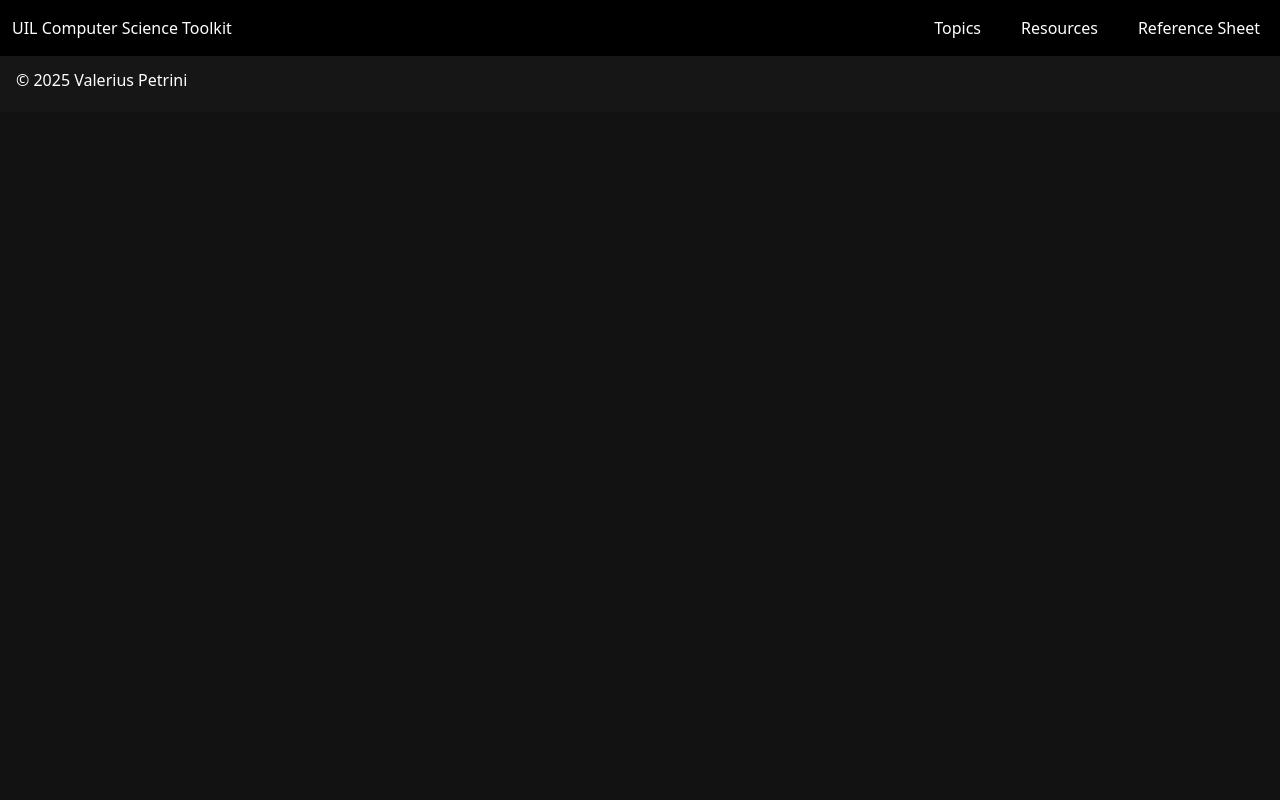
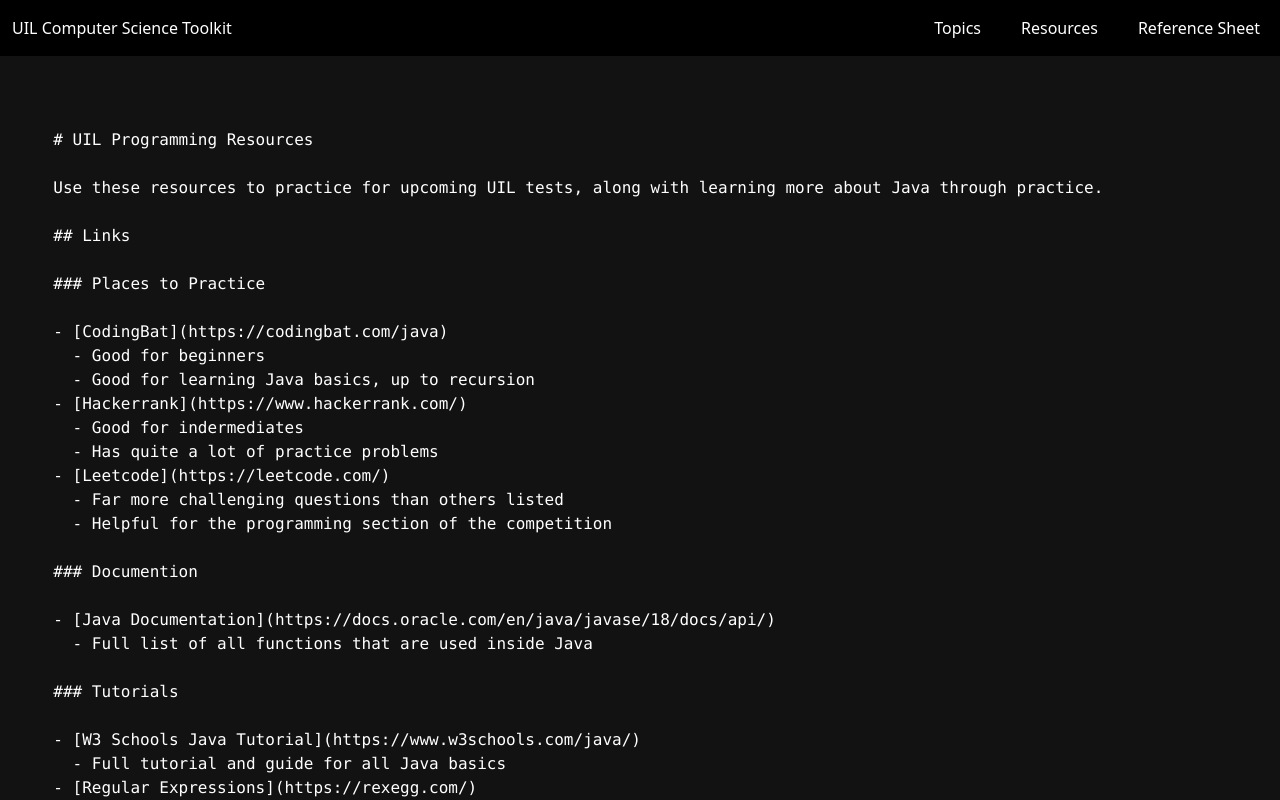
Before and after one commit to Villy-P/UIL-CS-Toolkit, a SvelteKit app: page /resources in a window 1280 px wide. Before the commit this address had no page. Shown: the top 800 px of the page. Built offline with nearby package versions, Linux system fonts and the light colour scheme.

Commit message:
feat: add new UIL Programming Resources page with Markdown support

```diff
--- /dev/null
+++ b/src/components/Markdown.svelte
@@ -0,0 +1,20 @@
+<script lang="ts">
+    let { content }: {
+        content: string;
+    } = $props();
+
+    function convertMarkdownToHTML(markdown: string) {
+        markdown = markdown.replace(/\t/g, '&nbsp;&nbsp;&nbsp;&nbsp;');
+        markdown = markdown.replace(/\*\*\*(.*?)\*\*\*/g, '<strong><em>$1</em></strong>');
+        markdown = markdown.replace(/\*\*(.*?)\*\*/g, '<strong>$1</strong>');
+        markdown = markdown.replace(/\*(.*?)\*/g, '<em>$1</em>');
+        markdown = markdown.replace(/`(.*?)`/g, '<code>$1</code>');
+        return markdown;
+    }
+</script>
+
+{#if content}
+    <pre class="text-wrap">{@html convertMarkdownToHTML(content)}</pre>
+{:else}
+    <p class="text-center">No content to display</p>
+{/if}
--- /dev/null
+++ b/src/routes/resources/+page.svelte
@@ -0,0 +1,9 @@
+<script lang="ts">
+	import Markdown from "../../components/Markdown.svelte";
+
+    import resources from './resources.md?raw';
+</script>
+
+<div class="flex flex-col gap-4 pt-32 w-11/12 m-auto pb-10">
+    <Markdown content={resources}/>
+</div>
--- /dev/null
+++ b/src/routes/resources/resources.md
@@ -0,0 +1,34 @@
+# UIL Programming Resources
+
+Use these resources to practice for upcoming UIL tests, along with learning more about Java through practice.
+
+## Links
+
+### Places to Practice
+
+- [CodingBat](https://codingbat.com/java)
+  - Good for beginners
+  - Good for learning Java basics, up to recursion
+- [Hackerrank](https://www.hackerrank.com/)
+  - Good for indermediates
+  - Has quite a lot of practice problems
+- [Leetcode](https://leetcode.com/)
+  - Far more challenging questions than others listed
+  - Helpful for the programming section of the competition
+
+### Documention
+
+- [Java Documentation](https://docs.oracle.com/en/java/javase/18/docs/api/)
+  - Full list of all functions that are used inside Java
+
+### Tutorials
+
+- [W3 Schools Java Tutorial](https://www.w3schools.com/java/)
+  - Full tutorial and guide for all Java basics
+- [Regular Expressions](https://rexegg.com/)
+  - A comprehensive list of all regular expresion tricks
+
+### Testing
+
+- [Regular Expressions](https://regex101.com/)
+  - A place to test regular expressions against test strings
```
